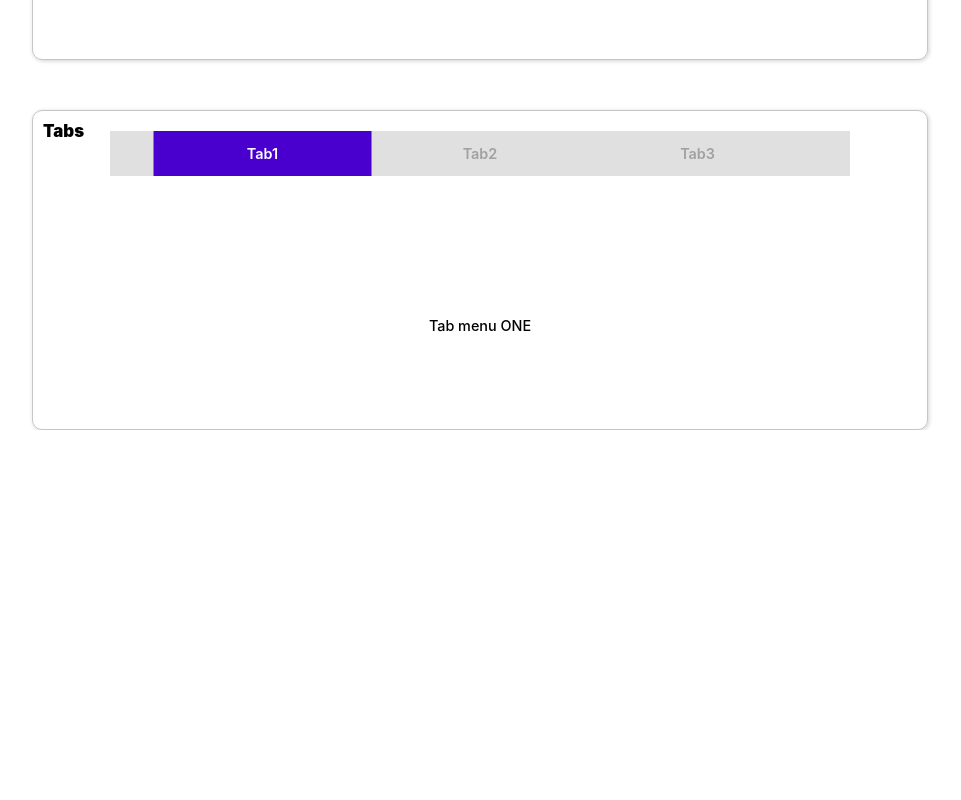
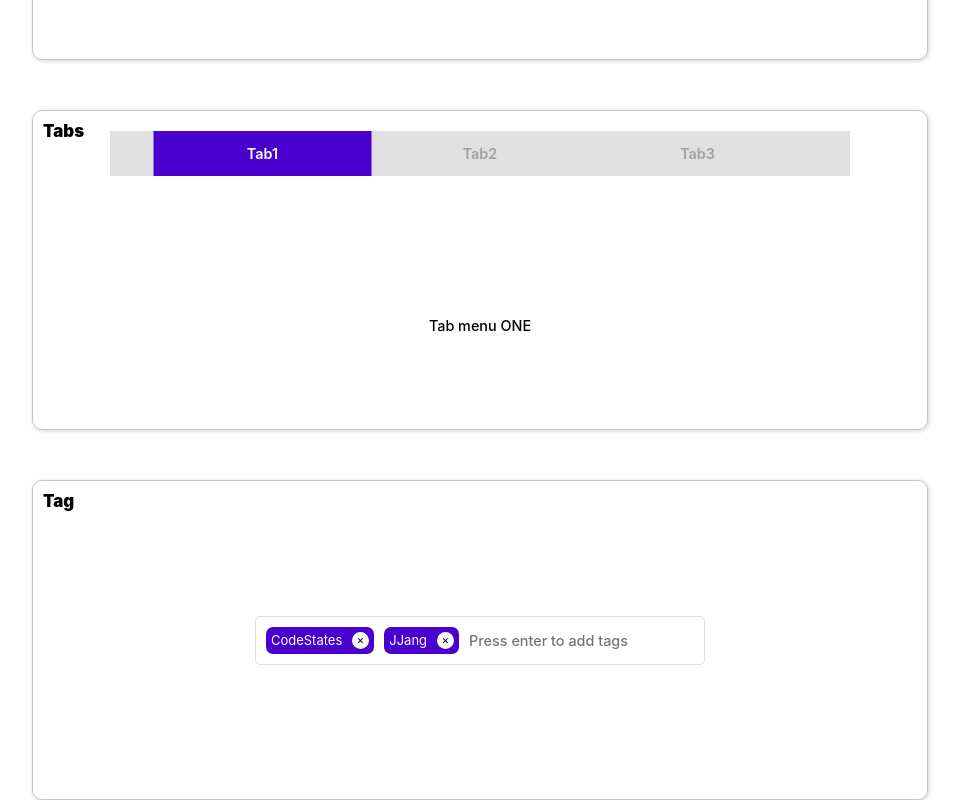
Before and after one commit to Lee-Seonghyun316/wanted_pre_onboarding, a React (Create React App) app in the folder custom-component/: page / in a window 1280 px wide. Shown: the part 680-1480 px from the top of the page, without its empty margins (160-1121 px from the left). Before the commit the page ends 1110 px from the top, so only its background shows below. Built offline with nearby package versions, Linux system fonts and the light colour scheme.

Commit message:
Feat: Tag component 추가

```diff
--- a/custom-component/src/App.css
+++ b/custom-component/src/App.css
@@ -6,6 +6,7 @@
   --grey: #a1a1a1;
   --light-grey: #adadad;
   --grey-background: #c5c5c5;
+  --bright-grey: #e0e0e0;
   --shadow: #d1d1d1;
 
   /*Font Weights*/
@@ -31,3 +32,10 @@ button {
   cursor: pointer;
   background: none;
 }
+ul {
+  list-style: none;
+  padding-left: 0px;
+}
+li {
+  list-style-type: none;
+}
--- a/custom-component/src/App.js
+++ b/custom-component/src/App.js
@@ -4,10 +4,13 @@ import Toggle from "./component/Toggle";
 import Modal from "./component/Modal";
 import styled from "styled-components";
 import Tabs from "./component/Tabs";
+import Tag from "./component/Tag";
 
 function App() {
   const [checked, setChecked] = useState(false);
   const [modalVisible, setModalVisible] = useState(false);
+  const [tags, setTags] = useState(["CodeStates", "JJang"]);
+
   const changeModalVisible = (state) => {
     setModalVisible(state);
   };
@@ -19,6 +22,7 @@ function App() {
         changeModalVisible={changeModalVisible}
       />
       <Tabs />
+      <Tag tags={tags} setTags={setTags} />
     </Wrap>
   );
 }
--- /dev/null
+++ b/custom-component/src/component/Tag.js
@@ -0,0 +1,96 @@
+import React, { useRef, useState } from "react";
+import styled from "styled-components";
+import Container from "./Container";
+
+const Tag = ({ tags, setTags }) => {
+  const removeTag = (i) => {
+    const newTags = [...tags];
+    newTags.splice(i, 1);
+    setTags(newTags);
+  };
+
+  const inputKeyDown = (e) => {
+    const value = e.target.value;
+    if (e.key === "Enter" && value) {
+      setTags([...tags, value]);
+      inputRef.current.value = null;
+    } else if (e.key === "Backspace" && !value) {
+      removeTag(tags.length - 1);
+    }
+  };
+  const inputRef = useRef();
+  const [inputFocused, setInputFocused] = useState(false);
+  return (
+    <Container title="Tag">
+      <Wrap>
+        <TagList inputFocused={inputFocused}>
+          {tags.map((tag, i) => (
+            <TagElement key={i}>
+              {tag}
+              <DeleteBtn onClick={(i) => removeTag(i)}>+</DeleteBtn>
+            </TagElement>
+          ))}
+          <PlusTag>
+            <Input
+              type="text"
+              onKeyDown={inputKeyDown}
+              ref={inputRef}
+              placeholder="Press enter to add tags"
+              onFocus={() => setInputFocused(true)}
+              onBlur={() => setInputFocused(false)}
+            />
+          </PlusTag>
+        </TagList>
+      </Wrap>
+    </Container>
+  );
+};
+
+export default Tag;
+
+const Wrap = styled.div``;
+
+const TagList = styled.ul`
+  display: flex;
+  flex-wrap: wrap;
+  margin: 0 10px;
+  border: 1px solid var(--bright-grey);
+  border-radius: 5px;
+  padding: 10px 10px 0 10px;
+  border-color: ${(props) =>
+    props.inputFocused ? "var(--first)" : "var(--bright-grey)"};
+`;
+
+const TagElement = styled.li`
+  display: flex;
+  align-items: center;
+  background: var(--first);
+  border-radius: 7px;
+  padding: 5px;
+  color: var(--white);
+  margin-right: 10px;
+  font-size: 13px;
+  margin-bottom: 10px;
+`;
+
+const DeleteBtn = styled.button`
+  background: var(--white);
+  border-radius: 50%;
+  transform: rotate(45deg);
+  margin-left: 10px;
+  height: 17px;
+  width: 17px;
+  display: flex;
+  align-items: center;
+  justify-content: center;
+`;
+
+const PlusTag = styled.li`
+  display: flex;
+  margin-bottom: 10px;
+`;
+
+const Input = styled.input`
+  font-weight: var(--bold);
+  color: var(--bright-grey);
+`;
```
